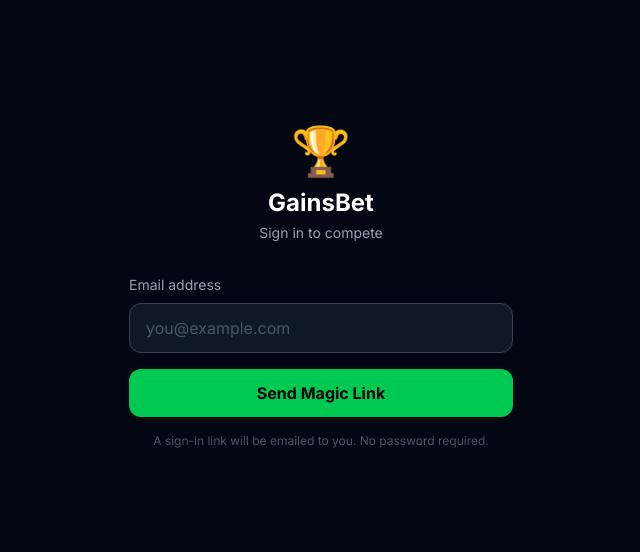
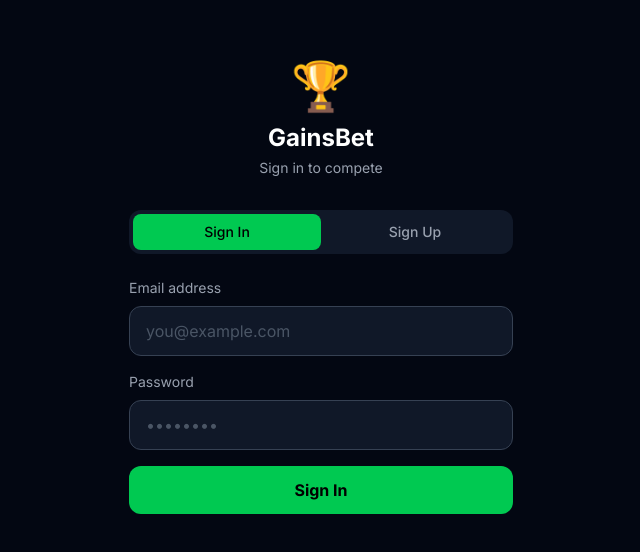
Before and after one commit to mzl51093/gainsbet, a Next.js app: page /auth in a window 1280 px wide. Shown: the part 112-664 px from the top of the page, without its empty margins (319-959 px from the left). Built offline with nearby package versions, Linux system fonts and the light colour scheme.

Commit message:
Switch to email/password auth

```diff
--- a/src/app/auth/page.tsx
+++ b/src/app/auth/page.tsx
@@ -1,34 +1,52 @@
 'use client'
 
 import { useState } from 'react'
+import { useRouter } from 'next/navigation'
 import { createClient } from '@/lib/supabase/client'
 
+type Mode = 'signin' | 'signup'
+
 export default function AuthPage() {
+  const router = useRouter()
+  const [mode, setMode] = useState<Mode>('signin')
   const [email, setEmail] = useState('')
-  const [sent, setSent] = useState(false)
+  const [password, setPassword] = useState('')
   const [loading, setLoading] = useState(false)
   const [error, setError] = useState('')
+  const [success, setSuccess] = useState('')
 
   async function handleSubmit(e: React.FormEvent) {
     e.preventDefault()
     setLoading(true)
     setError('')
+    setSuccess('')
 
     const supabase = createClient()
-    const { error } = await supabase.auth.signInWithOtp({
+
+    if (mode === 'signup') {
+      const { error } = await supabase.auth.signUp({
         email,
+        password,
         options: {
           emailRedirectTo: `${window.location.origin}/auth/callback`,
         },
       })
-
       if (error) {
         setError(error.message)
+      } else {
+        setSuccess('Account created! Check your email to confirm, or just sign in below if confirmation is disabled.')
+        setMode('signin')
+      }
+    } else {
+      const { error } = await supabase.auth.signInWithPassword({ email, password })
+      if (error) {
+        setError(error.message)
+      } else {
+        router.push('/dashboard')
+      }
+    }
+
     setLoading(false)
-    } else {
-      setSent(true)
-      setLoading(false)
-    }
   }
 
   return (
@@ -37,25 +55,33 @@ export default function AuthPage() {
         <div className="text-center mb-8">
           <div className="text-5xl mb-3">🏆</div>
           <h1 className="text-2xl font-bold text-white">GainsBet</h1>
-          <p className="text-gray-400 text-sm mt-1">Sign in to compete</p>
+          <p className="text-gray-400 text-sm mt-1">
+            {mode === 'signin' ? 'Sign in to compete' : 'Create your account'}
+          </p>
         </div>
 
-        {sent ? (
-          <div className="bg-green-900/30 border border-green-700 rounded-2xl p-6 text-center">
-            <div className="text-3xl mb-3">📬</div>
-            <h2 className="text-white font-semibold mb-2">Check your email</h2>
-            <p className="text-gray-400 text-sm">
-              We sent a magic link to <span className="text-white font-medium">{email}</span>.
-              Click it to sign in — no password needed.
-            </p>
+        {/* Tab toggle */}
+        <div className="flex bg-gray-900 rounded-xl p-1 mb-6">
           <button
-              onClick={() => { setSent(false); setEmail('') }}
-              className="mt-4 text-sm text-gray-500 hover:text-gray-300 transition-colors"
+            type="button"
+            onClick={() => { setMode('signin'); setError(''); setSuccess('') }}
+            className={`flex-1 py-2 rounded-lg text-sm font-medium transition-colors ${
+              mode === 'signin' ? 'bg-green-500 text-black' : 'text-gray-400 hover:text-white'
+            }`}
           >
-              Use a different email
+            Sign In
+          </button>
+          <button
+            type="button"
+            onClick={() => { setMode('signup'); setError(''); setSuccess('') }}
+            className={`flex-1 py-2 rounded-lg text-sm font-medium transition-colors ${
+              mode === 'signup' ? 'bg-green-500 text-black' : 'text-gray-400 hover:text-white'
+            }`}
+          >
+            Sign Up
           </button>
         </div>
-        ) : (
+
         <form onSubmit={handleSubmit} className="space-y-4">
           <div>
             <label className="block text-sm text-gray-400 mb-2">Email address</label>
@@ -69,23 +95,30 @@ export default function AuthPage() {
             />
           </div>
 
-            {error && (
-              <p className="text-red-400 text-sm">{error}</p>
-            )}
+          <div>
+            <label className="block text-sm text-gray-400 mb-2">Password</label>
+            <input
+              type="password"
+              value={password}
+              onChange={e => setPassword(e.target.value)}
+              placeholder="••••••••"
+              required
+              minLength={6}
+              className="w-full bg-gray-900 border border-gray-700 rounded-xl px-4 py-3 text-white placeholder-gray-600 focus:outline-none focus:border-green-500 transition-colors"
+            />
+          </div>
+
+          {error && <p className="text-red-400 text-sm">{error}</p>}
+          {success && <p className="text-green-400 text-sm">{success}</p>}
 
           <button
             type="submit"
             disabled={loading}
             className="w-full bg-green-500 hover:bg-green-400 disabled:bg-green-900 disabled:text-green-700 text-black font-bold py-3 rounded-xl transition-colors"
           >
-              {loading ? 'Sending...' : 'Send Magic Link'}
+            {loading ? 'Please wait...' : mode === 'signin' ? 'Sign In' : 'Create Account'}
           </button>
-
-            <p className="text-center text-xs text-gray-600">
-              A sign-in link will be emailed to you. No password required.
-            </p>
         </form>
-        )}
       </div>
     </div>
   )
```
Lines whose indentation alone changed are shown as unchanged.
